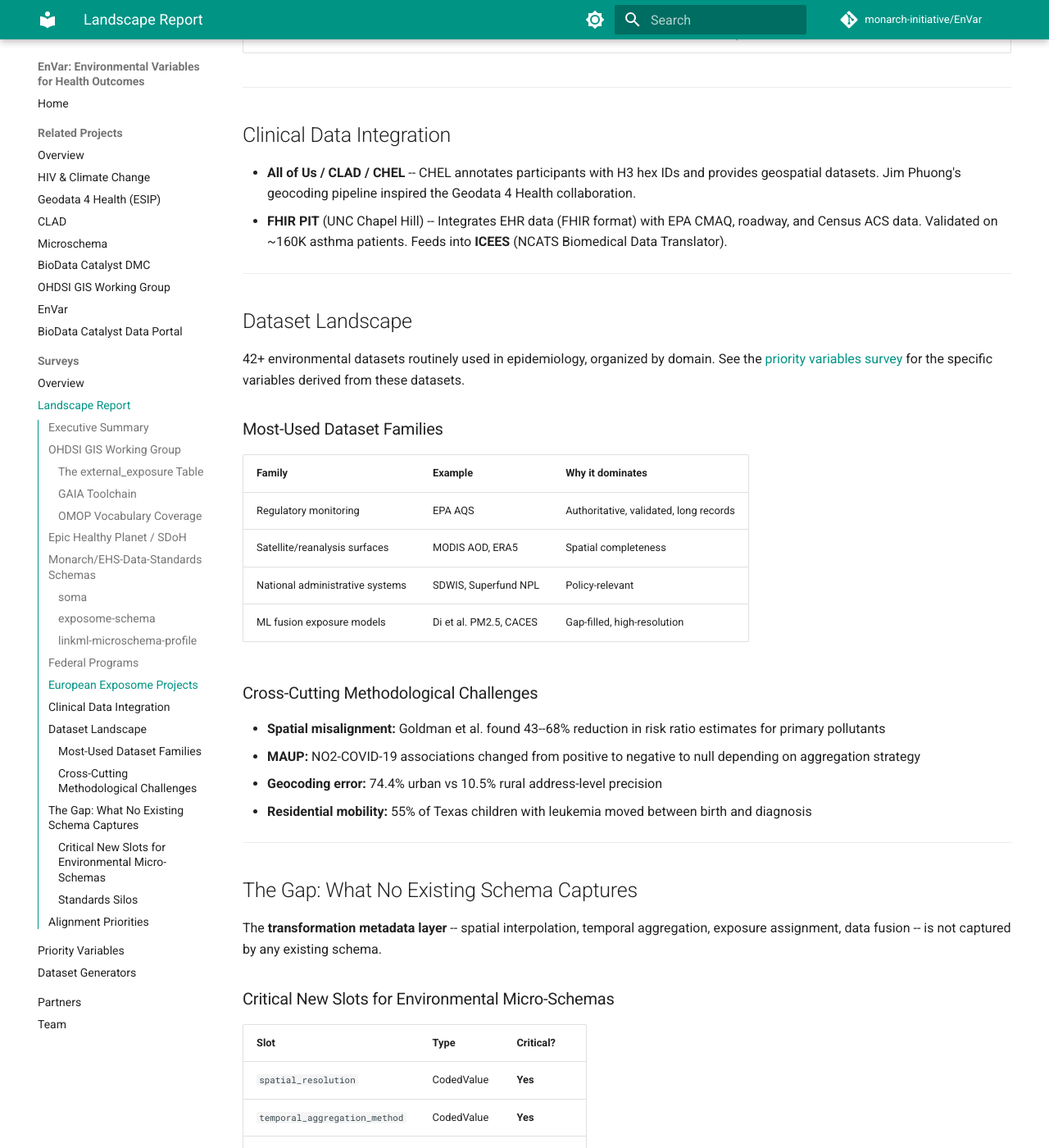
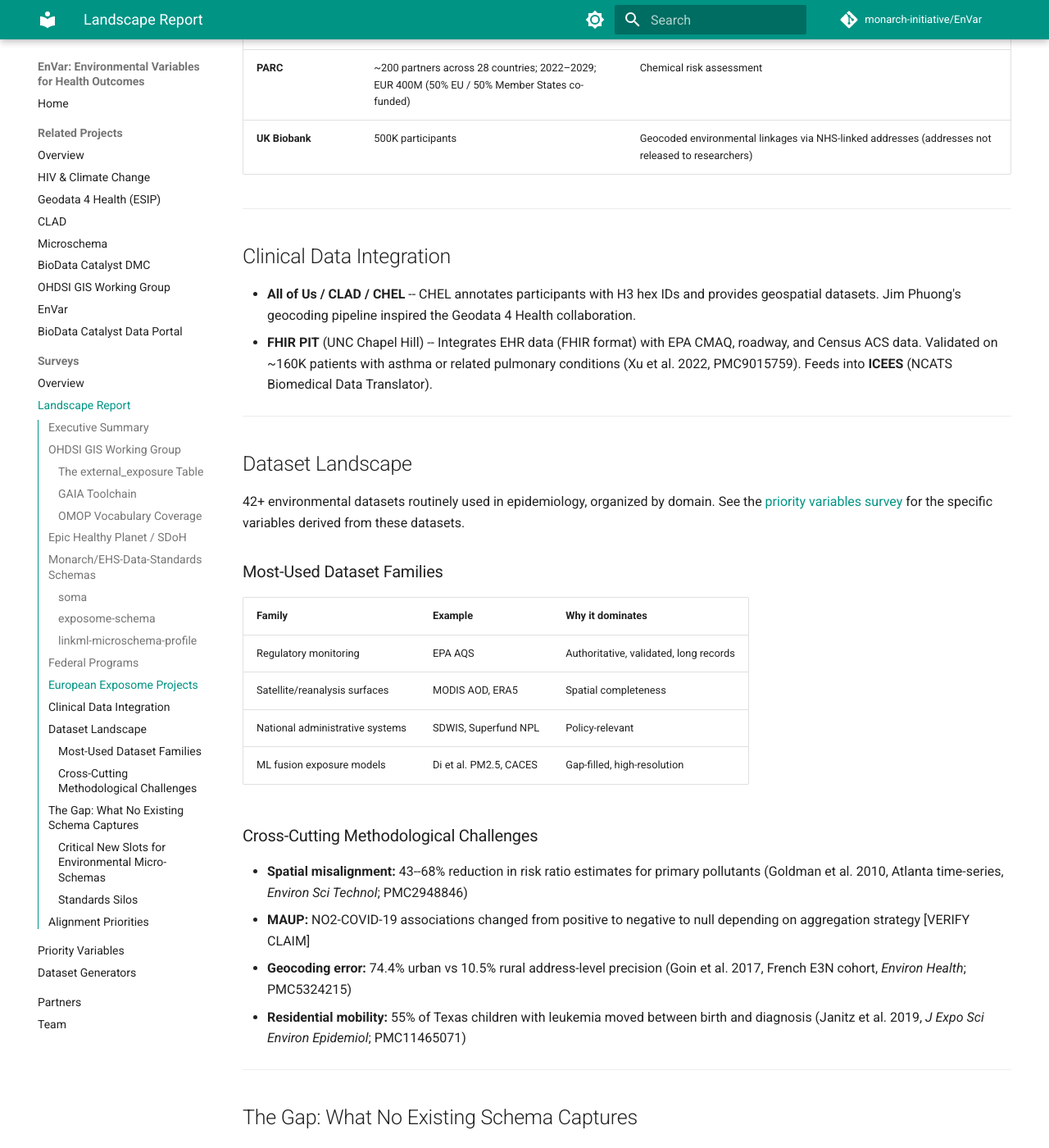
Before and after one commit to monarch-initiative/envar, an MkDocs documentation site: the page built from docs/surveys/landscape.md, in a window 1280 px wide and 1400 px high, scrolled down 4238 px. Shown: the whole window at 82% size. Built offline with MkDocs 1.6.1 and Material for MkDocs 9.7.7, drawn with Linux system fonts in a browser that asks for light colours; comment, search, counter and statistics services are not loaded; some of the changed text lies outside the part shown.

Commit message:
MIsc updates

```diff
--- a/docs/surveys/landscape.md
+++ b/docs/surveys/landscape.md
@@ -17,7 +17,7 @@
 
 2. **Limited OMOP vocabulary coverage.** The Exposome Vocabulary has ~79,000 toxin-target relationships, but most environmental exposure variables used in studies (air pollutants, water contaminants, noise, greenspace, climate variables) lack OMOP concept IDs. This is the single biggest blocker.
 
-3. **Epic Healthy Planet captures SDoH but not environmental exposures.** Epic supports structured SDoH screening (PRAPARE, AHC-HRSN) at the point of care, mapping to OMOP's Observation table via LOINC. Environmental exposures have no clinical workflow equivalent -- they must always be linked post-hoc via geocoding.
+3. **Epic Healthy Planet captures SDoH but not environmental exposures.** Epic supports structured SDoH screening (PRAPARE, AHC-HRSN) at the point of care, encoded with LOINC; the values are subsequently mapped to OMOP's Observation table via downstream ETL. Environmental exposures have no clinical workflow equivalent -- they must always be linked post-hoc via geocoding.
 
 4. **The Monarch/EHS-Data-Standards ecosystem provides schema infrastructure.** `linkml-microschema-profile` defines a composable CDE pattern EnVar should adopt. `exposome-schema` provides reusable exposure concepts but lacks geospatial metadata. `soma` models lab-assay outcomes but not population-level geospatial exposures.
 
@@ -119,12 +119,12 @@
 
 | Project | Scale | Focus |
 |---------|-------|-------|
-| **EHEN** | 9 sub-projects, 126 partners, 24 countries | Air pollution, noise, greenspace, chemicals |
-| **EXPANSE** | Urban settings | LUR models becoming de facto standards |
-| **ATHLETE** | 18 birth cohorts | Multi-omics + external exposome |
+| **EHEN** | 9 sub-projects, 126 research groups, 24 countries; €100M+ (Horizon 2020) | Air pollution, noise, greenspace, chemicals. Sub-projects include EXPANSE, ATHLETE, EPHOR, EQUAL-LIFE, EXIMIOUS, HEDIMED, HEAP, LongITools, REMEDIA. |
+| **EXPANSE** (EHEN sub-project) | Urban settings | LUR models becoming de facto standards |
+| **ATHLETE** (EHEN sub-project) | 18 birth cohorts | Multi-omics + external exposome |
 | **HELIX** | 32K mother-child pairs (exposure modeling); 1.2K subset (biomarkers) | 200+ exposures; rexposome R package |
 | **HBM4EU** | 28 countries; ended June 2022 | Chemical biomonitoring (EUR 74M) |
-| **PARC** | 28 countries; 2022–2029 | Chemical risk assessment (EUR 400M) |
+| **PARC** | ~200 partners across 28 countries; 2022–2029; EUR 400M (50% EU / 50% Member States co-funded) | Chemical risk assessment |
 | **UK Biobank** | 500K participants | Geocoded environmental linkages via NHS-linked addresses (addresses not released to researchers) |
 
 ---
@@ -132,7 +132,7 @@
 ## Clinical Data Integration
 
 - **All of Us / CLAD / CHEL** -- CHEL annotates participants with H3 hex IDs and provides geospatial datasets. Jim Phuong's geocoding pipeline inspired the Geodata 4 Health collaboration.
-- **FHIR PIT** (UNC Chapel Hill) -- Integrates EHR data (FHIR format) with EPA CMAQ, roadway, and Census ACS data. Validated on ~160K asthma patients. Feeds into **ICEES** (NCATS Biomedical Data Translator).
+- **FHIR PIT** (UNC Chapel Hill) -- Integrates EHR data (FHIR format) with EPA CMAQ, roadway, and Census ACS data. Validated on ~160K patients with asthma or related pulmonary conditions (Xu et al. 2022, PMC9015759). Feeds into **ICEES** (NCATS Biomedical Data Translator).
 
 ---
 
@@ -151,10 +151,10 @@
 
 ### Cross-Cutting Methodological Challenges
 
-- **Spatial misalignment:** Goldman et al. found 43--68% reduction in risk ratio estimates for primary pollutants
-- **MAUP:** NO2-COVID-19 associations changed from positive to negative to null depending on aggregation strategy
-- **Geocoding error:** 74.4% urban vs 10.5% rural address-level precision
-- **Residential mobility:** 55% of Texas children with leukemia moved between birth and diagnosis
+- **Spatial misalignment:** 43--68% reduction in risk ratio estimates for primary pollutants (Goldman et al. 2010, Atlanta time-series, *Environ Sci Technol*; PMC2948846)
+- **MAUP:** NO2-COVID-19 associations changed from positive to negative to null depending on aggregation strategy [VERIFY CLAIM]
+- **Geocoding error:** 74.4% urban vs 10.5% rural address-level precision (Goin et al. 2017, French E3N cohort, *Environ Health*; PMC5324215)
+- **Residential mobility:** 55% of Texas children with leukemia moved between birth and diagnosis (Janitz et al. 2019, *J Expo Sci Environ Epidemiol*; PMC11465071)
 
 ---
 
```
Also changed, not shown: other parts of docs/surveys/landscape.md (+1 -1 lines), docs/projects/geodata4health.md (+0 -1 lines), docs/surveys/dataset-generators.md (+4 -4 lines), docs/surveys/priority-variables.md (+10 -10 lines), docs/team.md (+0 -3 lines), 3 other files.
